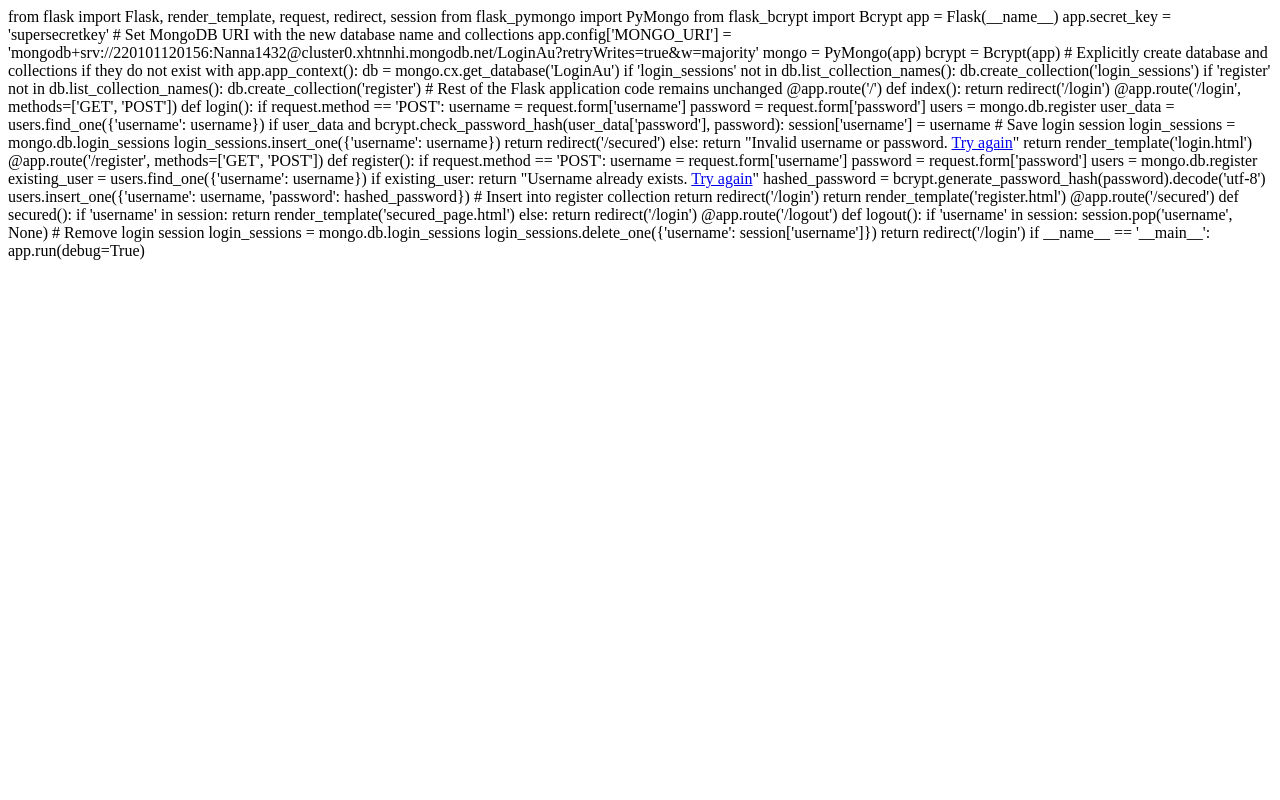
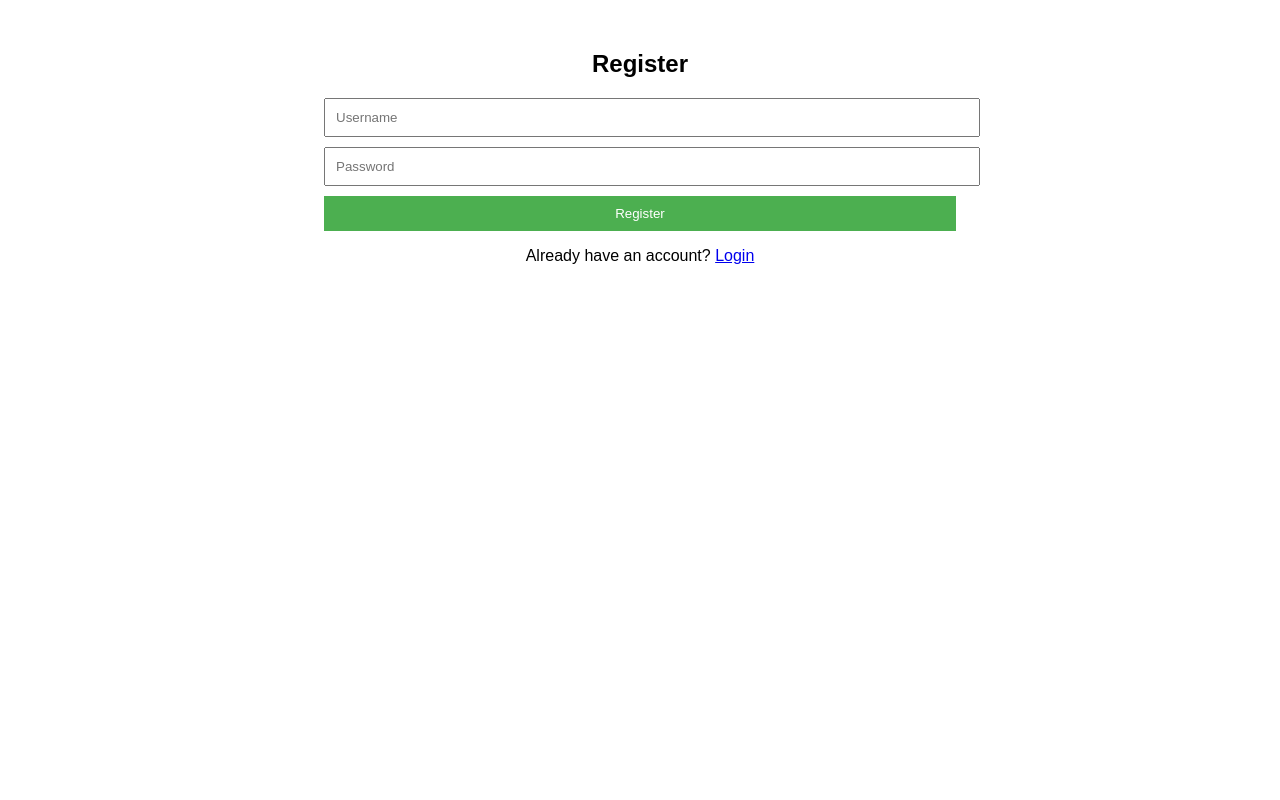
Before and after one commit to kavyaballa1020/OIBSIP, a Flask app: page /register in a window 1280 px wide. Run offline with Flask 3, Linux system fonts and the light colour scheme; some libraries are stand-ins or nearby versions.

Commit message:
Login Authentication

```diff
--- a/Task 4 Login Authentication/templates/register.html
+++ b/Task 4 Login Authentication/templates/register.html
@@ -1,84 +1,20 @@
-from flask import Flask, render_template, request, redirect, session
-from flask_pymongo import PyMongo
-from flask_bcrypt import Bcrypt
-
-app = Flask(__name__)
-app.secret_key = 'supersecretkey'
-
-# Set MongoDB URI with the new database name and collections
-app.config['MONGO_URI'] = 'mongodb+srv://220101120156:Nanna1432@cluster0.xhtnnhi.mongodb.net/LoginAu?retryWrites=true&w=majority'
-mongo = PyMongo(app)
-bcrypt = Bcrypt(app)
-
-# Explicitly create database and collections if they do not exist
-with app.app_context():
-    db = mongo.cx.get_database('LoginAu')
-    if 'login_sessions' not in db.list_collection_names():
-        db.create_collection('login_sessions')
-    if 'register' not in db.list_collection_names():
-        db.create_collection('register')
-
-# Rest of the Flask application code remains unchanged
-
-@app.route('/')
-def index():
-    return redirect('/login')
-
-@app.route('/login', methods=['GET', 'POST'])
-def login():
-    if request.method == 'POST':
-        username = request.form['username']
-        password = request.form['password']
-
-        users = mongo.db.register
-        user_data = users.find_one({'username': username})
-
-        if user_data and bcrypt.check_password_hash(user_data['password'], password):
-            session['username'] = username
-
-            # Save login session
-            login_sessions = mongo.db.login_sessions
-            login_sessions.insert_one({'username': username})
-
-            return redirect('/secured')
-        else:
-            return "Invalid username or password. <a href='/login'>Try again</a>"
-    return render_template('login.html')
-
-@app.route('/register', methods=['GET', 'POST'])
-def register():
-    if request.method == 'POST':
-        username = request.form['username']
-        password = request.form['password']
-
-        users = mongo.db.register
-        existing_user = users.find_one({'username': username})
-
-        if existing_user:
-            return "Username already exists. <a href='/register'>Try again</a>"
-
-        hashed_password = bcrypt.generate_password_hash(password).decode('utf-8')
-        users.insert_one({'username': username, 'password': hashed_password})  # Insert into register collection
-        return redirect('/login')
-    return render_template('register.html')
-
-@app.route('/secured')
-def secured():
-    if 'username' in session:
-        return render_template('secured_page.html')
-    else:
-        return redirect('/login')
-
-@app.route('/logout')
-def logout():
-    if 'username' in session:
-        session.pop('username', None)
-
-        # Remove login session
-        login_sessions = mongo.db.login_sessions
-        login_sessions.delete_one({'username': session['username']})
-
-    return redirect('/login')
-
-if __name__ == '__main__':
-    app.run(debug=True)
+<!DOCTYPE html>
+<html lang="en">
+<head>
+    <meta charset="UTF-8">
+    <meta name="viewport" content="width=device-width, initial-scale=1.0">
+    <link rel="stylesheet" href="{{ url_for('static', filename='style.css') }}">
+    <title>Register</title>
+</head>
+<body>
+    <div class="container">
+        <h2>Register</h2>
+        <form action="/register" method="POST">
+            <input type="text" name="username" placeholder="Username" required>
+            <input type="password" name="password" placeholder="Password" required>
+            <button type="submit">Register</button>
+        </form>
+        <p>Already have an account? <a href="/login">Login</a></p>
+    </div>
+</body>
+</html>
```
